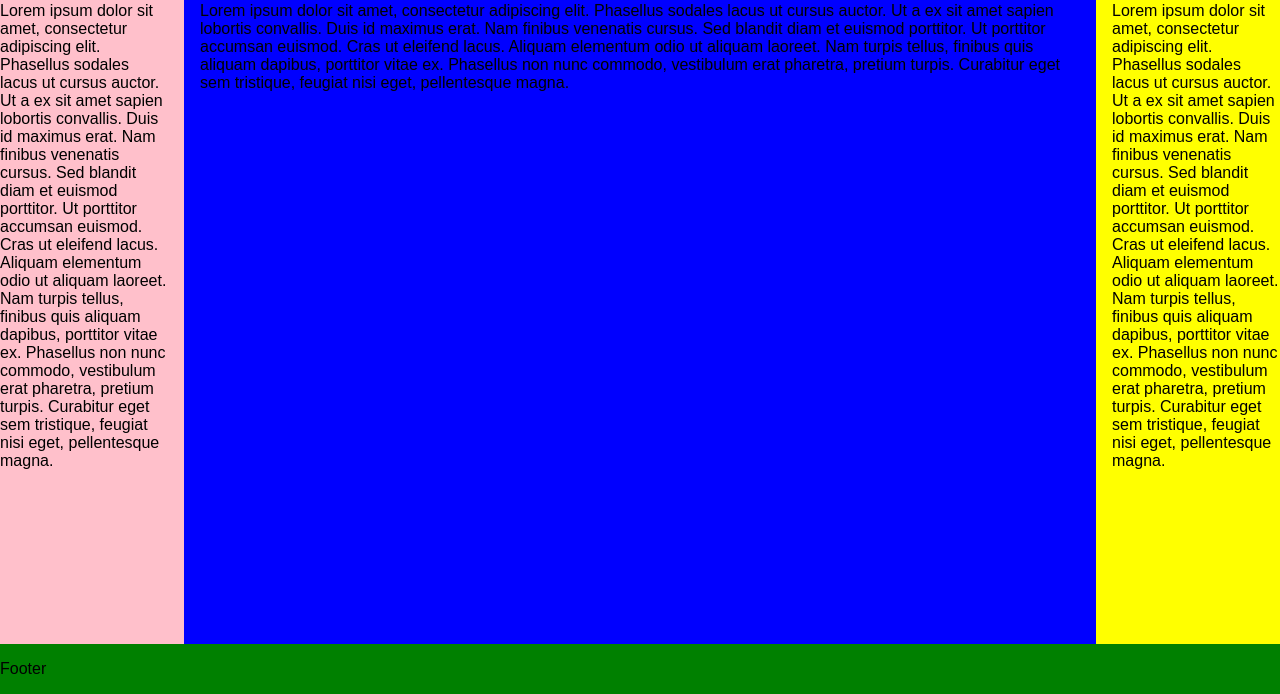
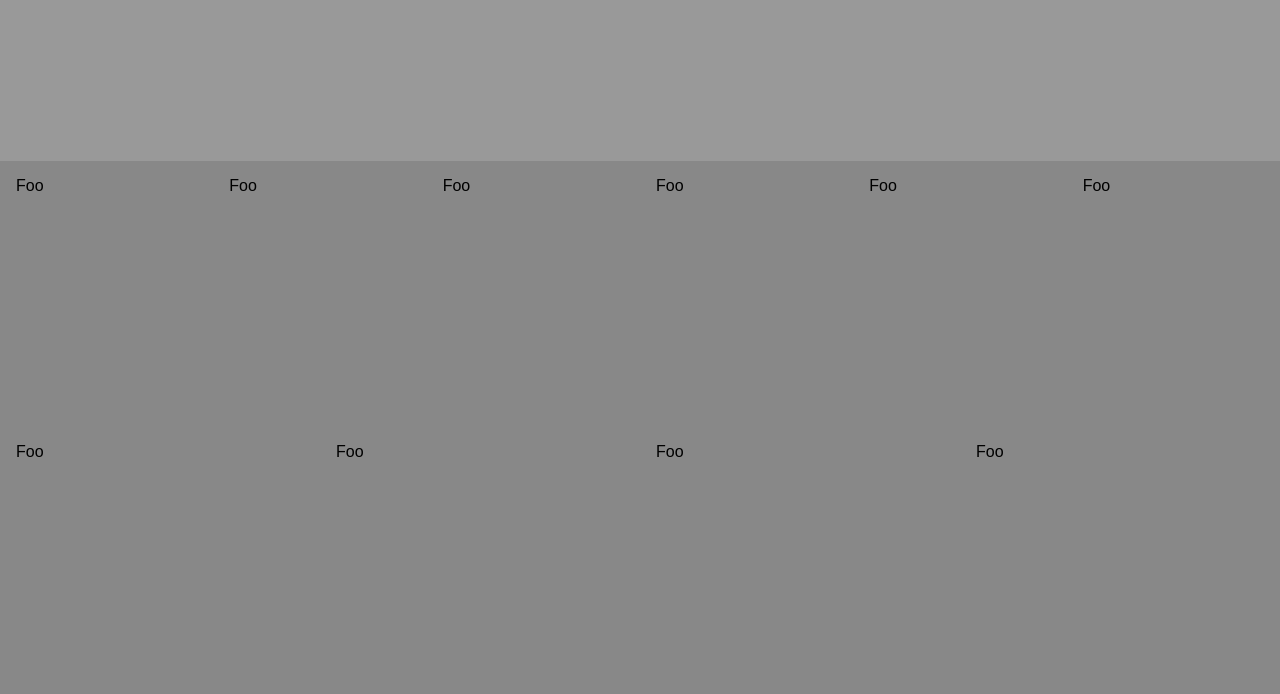
Before and after one commit to mhulse/kiosk-kit, a plain HTML site: page demo/index.html in a window 1280 px wide. Shown: the part 106-800 px from the top of the page. Drawn offline with Linux system fonts and the light colour scheme.

Commit message:
Autoprefixer and vh, vw test

```diff
--- a/demo/index.html
+++ b/demo/index.html
@@ -1,29 +1,30 @@
 <!doctype html>
 <html lang="en">
 <head>
-<meta charset="utf-8"ou>
+<meta charset="utf-8">
 <meta name="viewport" content="initial-scale=1.0, user-scalable=no">
 <title>blah</title>
 <link rel="stylesheet" href="../build/files/styles/css/main.css">
 </head>
-<body k="v1">
-	<header>
-		<h1 k-important>Header</h1>
-	</header>
-	<main k-row>
-		<section k-column>
-			<p>Lorem ipsum dolor sit amet, consectetur adipiscing elit. Phasellus sodales lacus ut cursus auctor. Ut a ex sit amet sapien lobortis convallis. Duis id maximus erat. Nam finibus venenatis cursus. Sed blandit diam et euismod porttitor. Ut porttitor accumsan euismod. Cras ut eleifend lacus. Aliquam elementum odio ut aliquam laoreet. Nam turpis tellus, finibus quis aliquam dapibus, porttitor vitae ex. Phasellus non nunc commodo, vestibulum erat pharetra, pretium turpis. Curabitur eget sem tristique, feugiat nisi eget, pellentesque magna.</p>
-		</section>
-		<nav k-column>
-			<p>Lorem ipsum dolor sit amet, consectetur adipiscing elit. Phasellus sodales lacus ut cursus auctor. Ut a ex sit amet sapien lobortis convallis. Duis id maximus erat. Nam finibus venenatis cursus. Sed blandit diam et euismod porttitor. Ut porttitor accumsan euismod. Cras ut eleifend lacus. Aliquam elementum odio ut aliquam laoreet. Nam turpis tellus, finibus quis aliquam dapibus, porttitor vitae ex. Phasellus non nunc commodo, vestibulum erat pharetra, pretium turpis. Curabitur eget sem tristique, feugiat nisi eget, pellentesque magna.</p>
-		</nav>
-		<aside k-column>
-			<p>Lorem ipsum dolor sit amet, consectetur adipiscing elit. Phasellus sodales lacus ut cursus auctor. Ut a ex sit amet sapien lobortis convallis. Duis id maximus erat. Nam finibus venenatis cursus. Sed blandit diam et euismod porttitor. Ut porttitor accumsan euismod. Cras ut eleifend lacus. Aliquam elementum odio ut aliquam laoreet. Nam turpis tellus, finibus quis aliquam dapibus, porttitor vitae ex. Phasellus non nunc commodo, vestibulum erat pharetra, pretium turpis. Curabitur eget sem tristique, feugiat nisi eget, pellentesque magna.</p>
-		</aside>
-	</main>
-	<footer>
-		<p>Footer</p>
-	</footer>
-</div>
+<body kk=v2>
+	<div kk-row>
+		<div kk-row=1:3>
+			hello
+		</div>
+		<div kk-row=1:3>
+			<div kk-col=1:6>Foo</div>
+			<div kk-col=1:6>Foo</div>
+			<div kk-col=1:6>Foo</div>
+			<div kk-col=1:6>Foo</div>
+			<div kk-col=1:6>Foo</div>
+			<div kk-col=1:6>Foo</div>
+		</div>
+		<div kk-row=1:3>
+			<div kk-col=1:4>Foo</div>
+			<div kk-col=1:4>Foo</div>
+			<div kk-col=1:4>Foo</div>
+			<div kk-col=1:4>Foo</div>
+		</div>
+	</div>
 </body>
 </html>
```
Also changed, not shown: build/files/styles/css/main.css, build/files/styles/scss/main.scss, build/files/styles/scss/partials/_grid.scss (added), build/files/styles/scss/partials/_pending.scss, build/gulpfile.js, build/package.json.
